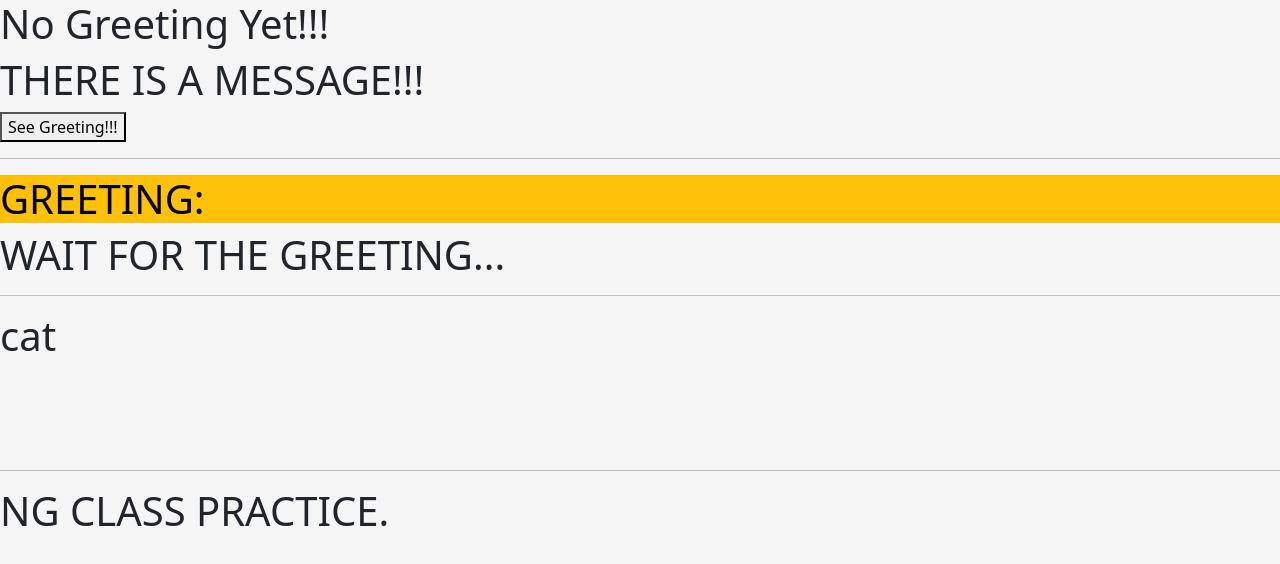
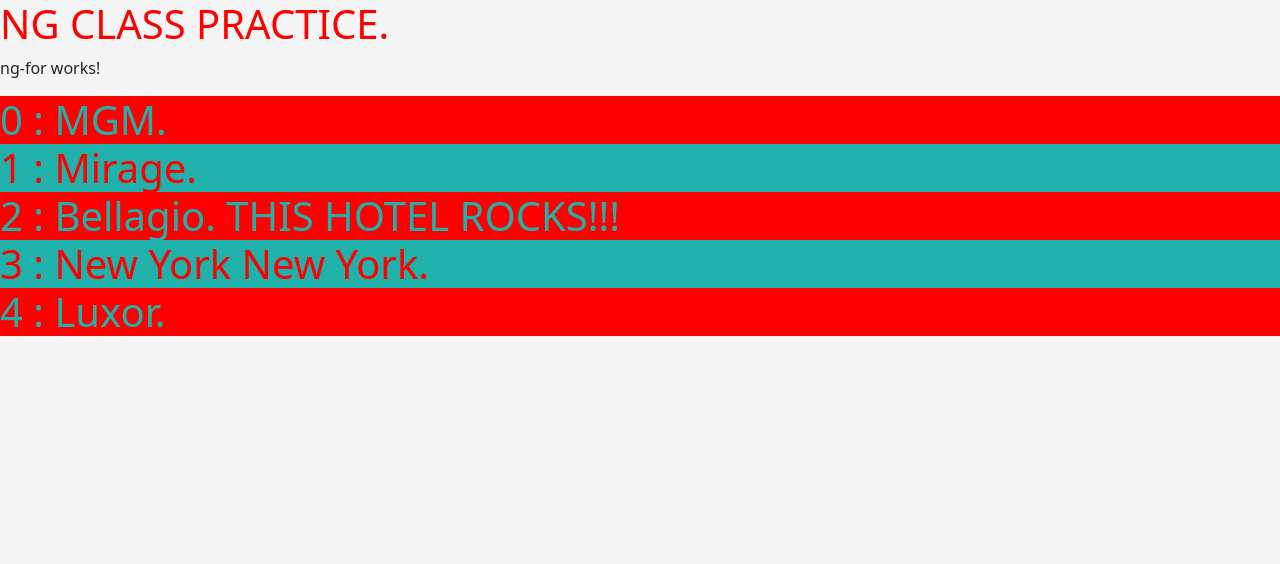
Before and after one commit to dho1115/fictional-business, an Angular app: page / in a window 1280 px wide. Shown: the top 564 px of the page. Built offline with nearby package versions, Linux system fonts and the light colour scheme.

Commit message:
ng-for modification.

```diff
--- a/src/app/app.component.html
+++ b/src/app/app.component.html
@@ -1,7 +1,9 @@
-<app-ng-if></app-ng-if>
+<!-- <app-ng-if></app-ng-if>
 <hr />
 <app-ng-style></app-ng-style>
 <hr />
 <app-simple-guessing-game></app-simple-guessing-game>
-<hr />
+<hr /> -->
 <app-ng-class></app-ng-class>
+
+<app-ng-for></app-ng-for>
--- a/src/app/app.module.ts
+++ b/src/app/app.module.ts
@@ -12,6 +12,7 @@
 import { NgStyleComponent } from './ngStyle/ng-style/ng-style.component';
 import { SimpleGuessingGameComponent } from './practice/simple-guessing-game/simple-guessing-game.component';
 import { NgClassComponent } from './ng-class/ng-class.component';
+import { NgForComponent } from './ng-for/ng-for.component';
 
 @NgModule({
   declarations: [
@@ -24,7 +25,8 @@
     NgIfComponent,
     NgStyleComponent,
     SimpleGuessingGameComponent,
-    NgClassComponent
+    NgClassComponent,
+    NgForComponent
   ],
   imports: [
     BrowserModule,
--- a/src/app/ng-class/ng-class.component.css
+++ b/src/app/ng-class/ng-class.component.css
@@ -1,3 +1,7 @@
-.greenColor {
-  color: 'green';
+.colorGreen {
+  color: green;
 }
+
+.colorRed {
+  color: red;
+}
--- a/src/app/ng-class/ng-class.component.html
+++ b/src/app/ng-class/ng-class.component.html
@@ -1,3 +1,3 @@
 <div>
-  <h1 [ngClass]="">NG CLASS PRACTICE.</h1>
+  <h1 [ngClass]="1 > 3 ? 'colorGreen' : 'colorRed'">NG CLASS PRACTICE.</h1>
 </div>
--- /dev/null
+++ b/src/app/ng-for/ng-for.component.css
@@ -0,0 +1,9 @@
+.makeRed {
+  color: red;
+  background-color: lightseagreen;
+}
+
+.makeGreen {
+  color: lightseagreen;
+  background-color: red;
+}
--- /dev/null
+++ b/src/app/ng-for/ng-for.component.html
@@ -0,0 +1,3 @@
+<p>ng-for works!</p>
+
+<h1 *ngFor="let item of hotels; let i = index" [ngClass]="i%2 === 1 ? 'makeRed' : 'makeGreen' " style="margin: 0">{{i}} : {{ item }}. {{item === 'Bellagio' ? 'THIS HOTEL ROCKS!!!' : '' }} </h1>
--- /dev/null
+++ b/src/app/ng-for/ng-for.component.ts
@@ -0,0 +1,21 @@
+import { Component, OnInit } from '@angular/core';
+
+@Component({
+  selector: 'app-ng-for',
+  templateUrl: './ng-for.component.html',
+  styleUrls: ['./ng-for.component.css']
+})
+export class NgForComponent implements OnInit {
+  hotels: string[] = ['MGM', 'Mirage', 'Bellagio', 'New York New York', 'Luxor'];
+  newHotel: string = ""
+
+  constructor() { }
+
+  ngOnInit(): void {
+  }
+
+  addHotels() {
+    this.hotels = [...this.hotels, this.newHotel];
+  }
+
+}
```
